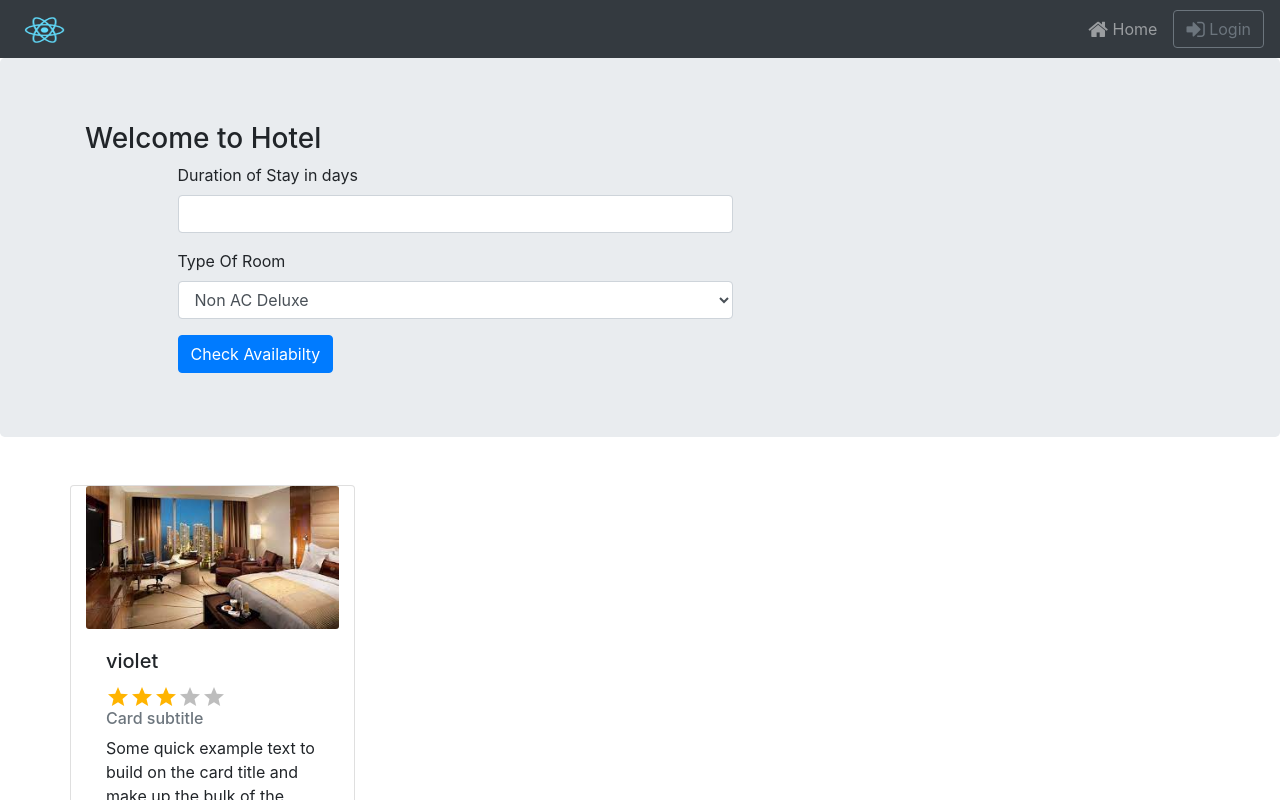
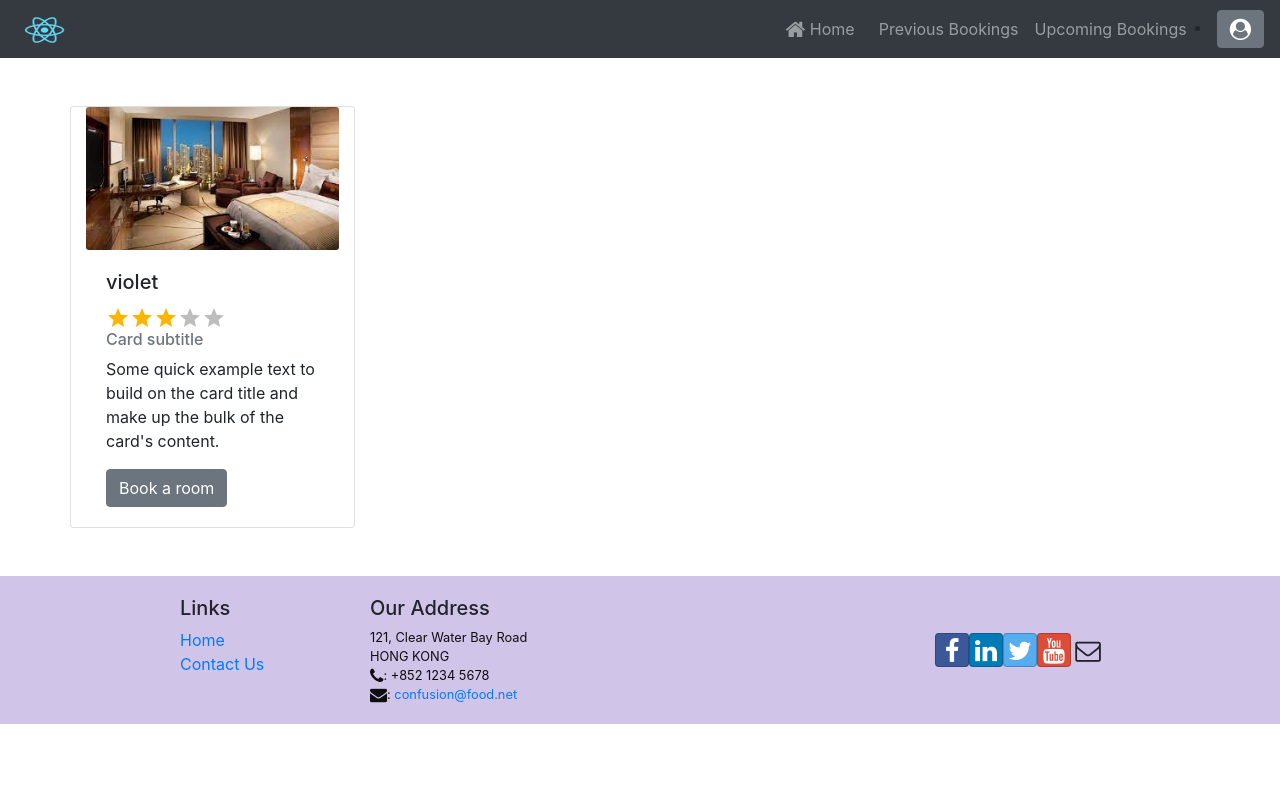
Before and after one commit to lokeshkeelisetti/HotelBookingFrontend, a React (Create React App) app: page / in a window 1280 px wide. Shown: the top 800 px of the page. Built offline with nearby package versions, Linux system fonts and the light colour scheme.

Commit message:
added room display for admin

```diff
--- a/src/components/HeaderComponent.js
+++ b/src/components/HeaderComponent.js
@@ -11,8 +11,8 @@ class Header extends Component{
             isNavOpen : false,
             isModalOpen : false,
             isLogin : true,
-            isLoggedIn : false,
-            userType : ''
+            isLoggedIn : true,
+            userType : 'customer'
         };
         this.toggleNav = this.toggleNav.bind(this);
         this.toggleModal = this.toggleModal.bind(this);
@@ -72,11 +72,18 @@ class Header extends Component{
                             </NavItem>
                         </Nav>
                         {this.state.userType === 'customer' && (
+                            <>
                                 <Nav navbar>
                                     <NavLink className="nav-link">
-                                        Bookings
+                                        Previous Bookings
                                     </NavLink>
                                 </Nav>
+                                <Nav navbar>
+                                    <NavLink className="nav-link">
+                                        Upcoming Bookings
+                                    </NavLink>
+                                </Nav>
+                            </>
                             )
                         }
                         {this.state.isLoggedIn && (
@@ -147,6 +154,16 @@ class Header extends Component{
                                     <Input type="text" id="lastname" name="lastname"
                                         innerRef={(lastname) => this.lastname = lastname} />
                                 </FormGroup>
+                                <FormGroup>
+                                    <Label htmlFor="email">email</Label>
+                                    <Input type="email" id="email" name="email"
+                                        innerRef={(email) => this.email = email} />
+                                </FormGroup>
+                                <FormGroup>
+                                    <Label htmlFor="password">password</Label>
+                                    <Input type="password" id="password" name="password"
+                                        innerRef={(password) => this.password = password} />
+                                </FormGroup>
                                 <Button type="submit" value="submit" className="bg-primary" color="primary">Register</Button>
                                 <Button color='link' className="btn btn-link" onClick={this.toggleLogin}>Already have a account</Button>
                             </Form>
--- a/src/components/HomeComponent.js
+++ b/src/components/HomeComponent.js
@@ -3,7 +3,30 @@ import { Carousel, CarouselItem , CarouselCaption,CarouselIndicators,CarouselCon
      FormGroup ,Form,Button, Label,Row,Card,CardBody,CardImg,CardTitle,CardSubtitle,CardText} from 'reactstrap';
 import Rating from '@material-ui/lab/Rating';
 import { Link } from 'react-router-dom';
+import hotels from '../shared/hotels';
 
+function RenderAvailableRooms(props){
+    return(
+        <>
+        {props.availableRooms.map((room) => {
+            return(
+                <Card key={room.id} className="col-12 col-sm-3">
+                    <CardImg width="50%" src={room.image} alt="hotelImage"/>
+                    <CardBody>
+                        <CardTitle tag="h5">{room.name}</CardTitle>
+                        <Rating name="read-only" value={room.rating} readOnly />
+                        <CardSubtitle tag="h6" className="mb-2 text-muted">Card subtitle</CardSubtitle>
+                        <CardText>Some quick example text to build on the card title and make up the bulk of the card's content.</CardText>
+                        <Link to={`/hotel/${room.id}`}>
+                            <Button>Book a room</Button>
+                        </Link>
+                    </CardBody>
+                </Card>
+            )
+        })}
+        </>
+    )
+}
 
 
 const items = [
@@ -29,12 +52,13 @@ class Home extends Component{
             activeIndex : 0,
             animating : false,
             isLogged : true,
-            userType: 'receptionist',
+            userType: 'admin',
             userInfo : {
                 name : 'bhaggi',
                 hotel : 'Sitara'
             },
             rooms : [],
+            hotels: hotels,
             availableRooms : [{
                 id : 1,
                 image : 'assets/images/hotel1.jpeg',
@@ -99,6 +123,8 @@ class Home extends Component{
             )
         })
 
+
+
         return(
             <React.Fragment>
                 {(this.state.userType === 'customer' || !this.state.isLogged) &&
@@ -125,7 +151,6 @@ class Home extends Component{
                                         <Button type="submit" value="submit" className="bg-primary" color="primary">Search</Button>
                                 </Form>
                             </Container>
-
                         </Jumbotron>
                         <Container>
                             <Carousel className="mb-5" activeIndex={this.state.activeIndex}
@@ -137,8 +162,7 @@ class Home extends Component{
                                 <CarouselControl direction="next" directionText="Next" onClickHandler={next} />
                             </Carousel>
                         </Container>
-                    </>
-                    )
+                    </>)
                 }
                 { (this.state.userType === 'receptionist') &&
                     <>
@@ -162,26 +186,28 @@ class Home extends Component{
                             </Container>
                         </Jumbotron>
                         <Container style={{minHeight:'30vh'}}>
-                        <Row className="mt-5 mb-5">
-                            {this.state.availableRooms.map((room) => {
-                                return(
-                                    <Card key={room.id} className="col-12 col-sm-3">
-                                        <CardImg width="50%" src={room.image} alt="hotelImage"/>
-                                        <CardBody>
-                                            <CardTitle tag="h5">{room.name}</CardTitle>
-                                            <Rating name="read-only" value={room.rating} readOnly />
-                                            <CardSubtitle tag="h6" className="mb-2 text-muted">Card subtitle</CardSubtitle>
-                                            <CardText>Some quick example text to build on the card title and make up the bulk of the card's content.</CardText>
-                                            <Link to={`/hotel/${room.id}`}>
-                                                <Button>Book a room</Button>
-                                            </Link>
-                                        </CardBody>
-                                    </Card>
-                                )
-                            })}
-                        </Row>
+                            <Row className="mt-5 mb-5">
+                                <RenderAvailableRooms availableRooms={this.state.availableRooms} />
+                            </Row>
                         </Container>
                     </>
+                }
+                {this.state.userType === 'admin' &&
+                    (   <Container className="mt-5 mb-5">
+                            <Row>
+                                <RenderAvailableRooms availableRooms = {this.state.availableRooms} />
+                            </Row>
+                        </Container>
+                    )
+                }
+                {this.state.userType === 'maintainer' &&
+                    (
+                        <Container className="mt-5 mb-5">
+                            <Row>
+                                <RenderAvailableRooms availableRooms={this.state.availableRooms} />
+                            </Row>
+                        </Container>
+                    )
                 }
             </React.Fragment>
         )
```
Also changed, not shown: src/components/BookingComponent.js (added, +22 -0 lines).
